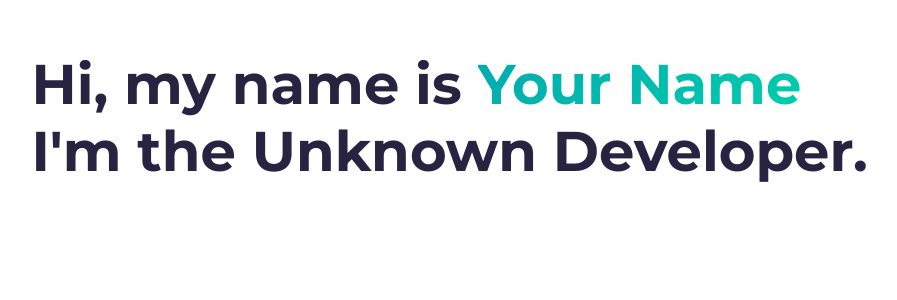
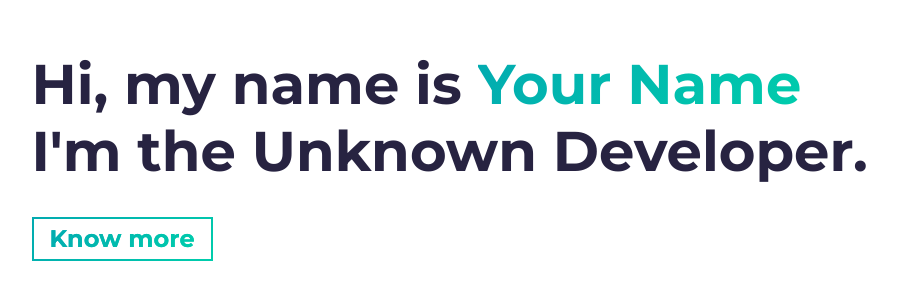
Before and after one commit to dyyllaann/simplefolio-react, a Next.js app: page /components/Hero in a window 1280 px wide. Shown: the part 244-544 px from the top of the page, without its empty margins (52-949 px from the left). Built offline with nearby package versions, Linux system fonts and the light colour scheme.

Commit message:
Fix button style from last commit.

```diff
--- a/next.config.js
+++ b/next.config.js
@@ -1,6 +1,7 @@
 /** @type {import('next').NextConfig} */
 const nextConfig = {
   reactStrictMode: true,
+  devIndicators: false,
 }
 
 module.exports = nextConfig
--- a/pages/components/About.tsx
+++ b/pages/components/About.tsx
@@ -26,7 +26,7 @@ const About = () => {
               <p className="about-wrapper__info-text">{about.primary}</p>
               <p className="about-wrapper__info-text mt-6">{about.secondary}</p>
               <span className="d-flex mt-6">
-                <a href="#" className="cta-btn">
+                <a href="#" className="cta-btn cta-btn--resume">
                   View Resume
                 </a>
               </span>
--- a/pages/components/ContactForm.tsx
+++ b/pages/components/ContactForm.tsx
@@ -72,7 +72,7 @@ function ContactForm() {
           <button
             type="submit"
             disabled={state.submitting}
-            className="cta-btn !px-10 !py-4 text-2xl"
+            className="cta-btn cta-btn--resume !px-10 !py-4 text-2xl"
           >
             <span>Send</span>
           </button>
--- a/pages/components/Hero.tsx
+++ b/pages/components/Hero.tsx
@@ -14,7 +14,7 @@ const Hero = () => {
           {hero.subtitle}
         </h1>
         <div className="hero-cta load-hidden">
-          <a href="#about" className="cta-btn">
+          <a href="#about" className="cta-btn cta-btn--hero">
             <span>Know more</span>
           </a>
         </div>
--- a/pages/components/Projects.tsx
+++ b/pages/components/Projects.tsx
@@ -21,7 +21,7 @@ const Projects = () => {
                       href={item.url}
                       target="_blank"
                       rel="noreferrer"
-                      className="cta-btn"
+                      className="cta-btn cta-btn--hero"
                     >
                       <span>See Live</span>
                     </a>
--- a/styles/globals.css
+++ b/styles/globals.css
@@ -199,8 +199,6 @@ html.sr .reveal-on-scroll {
   font-weight: bold;
   line-height: 1;
   z-index: 1;
-  color: #fff;
-  border: 2px solid #fff;
   transition: all cubic-bezier(0.19, 1, 0.22, 1) 0.6s;
 }
 
@@ -213,16 +211,64 @@ html.sr .reveal-on-scroll {
   left: 0;
   bottom: 0;
   z-index: -1;
-  background: #fff;
   transition: all cubic-bezier(0.19, 1, 0.22, 1) 0.3s;
 }
 
-.cta-btn:hover {
+/* Hero CTA button — gradient border + gradient text, fills solid on hover */
+.cta-btn--hero {
+  background-image: var(--gradient-primary-135);
+  -webkit-background-clip: text;
+  -webkit-text-fill-color: transparent;
+  background-clip: text;
+  border-width: 2px;
+  border-style: solid;
+  border-image: var(--gradient-primary-135);
+  border-image-slice: 1;
+  color: rgb(var(--color-primary)); /* fallback */
+}
+
+.cta-btn--hero::after {
+  background-image: var(--gradient-primary-135);
+}
+
+.cta-btn--hero:hover {
+  -webkit-text-fill-color: #fff;
+  text-decoration: none;
+}
+
+.cta-btn--hero:hover::after {
+  width: 100%;
+}
+
+/* Gradient text on nested span (React component DOM structure) */
+.cta-btn--hero span {
+  background-image: var(--gradient-primary-135);
+  -webkit-background-clip: text;
+  -webkit-text-fill-color: transparent;
+  background-clip: text;
+}
+
+.cta-btn--hero:hover span {
+  -webkit-text-fill-color: #fff;
+  color: #fff;
+}
+
+/* Resume CTA button — white border, fills white on hover */
+.cta-btn--resume {
+  color: #fff;
+  border: 2px solid #fff;
+}
+
+.cta-btn--resume::after {
+  background: #fff;
+}
+
+.cta-btn--resume:hover {
   color: rgb(var(--color-secondary));
   text-decoration: none;
 }
 
-.cta-btn:hover::after {
+.cta-btn--resume:hover::after {
   width: 100%;
 }
 
```
